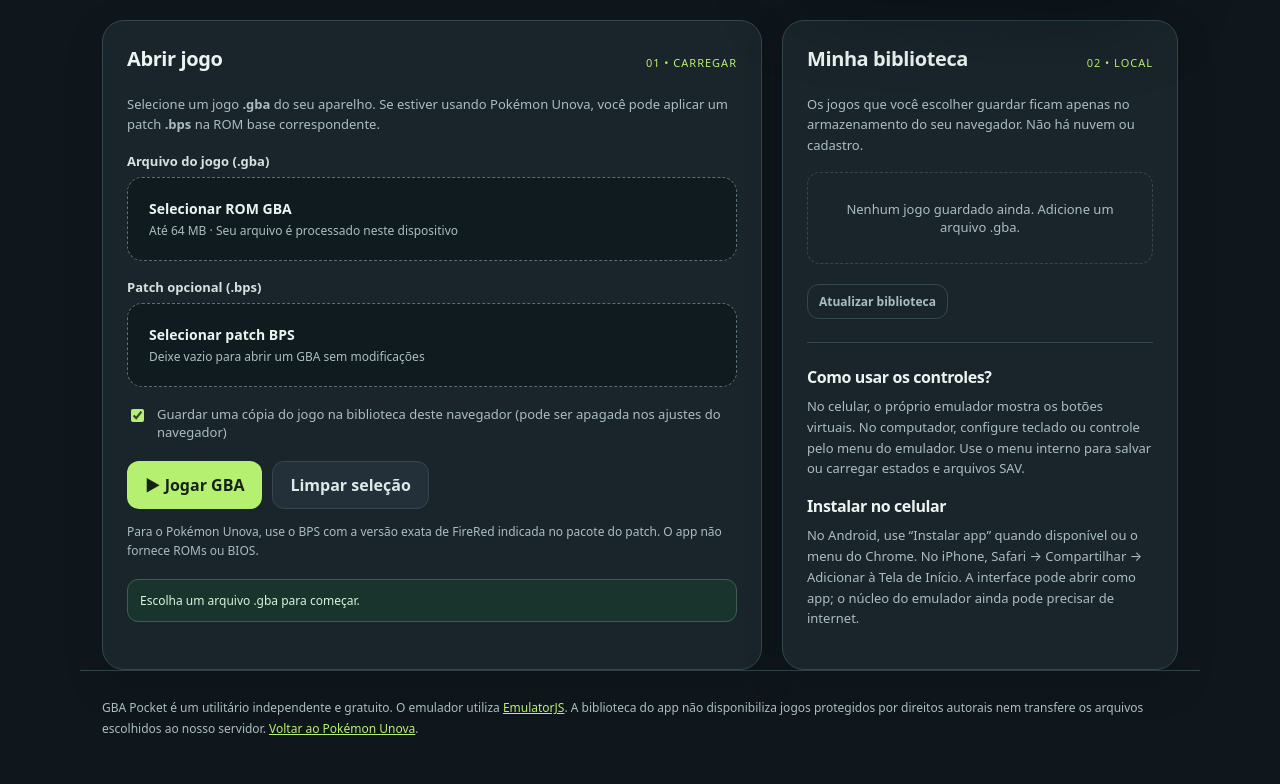
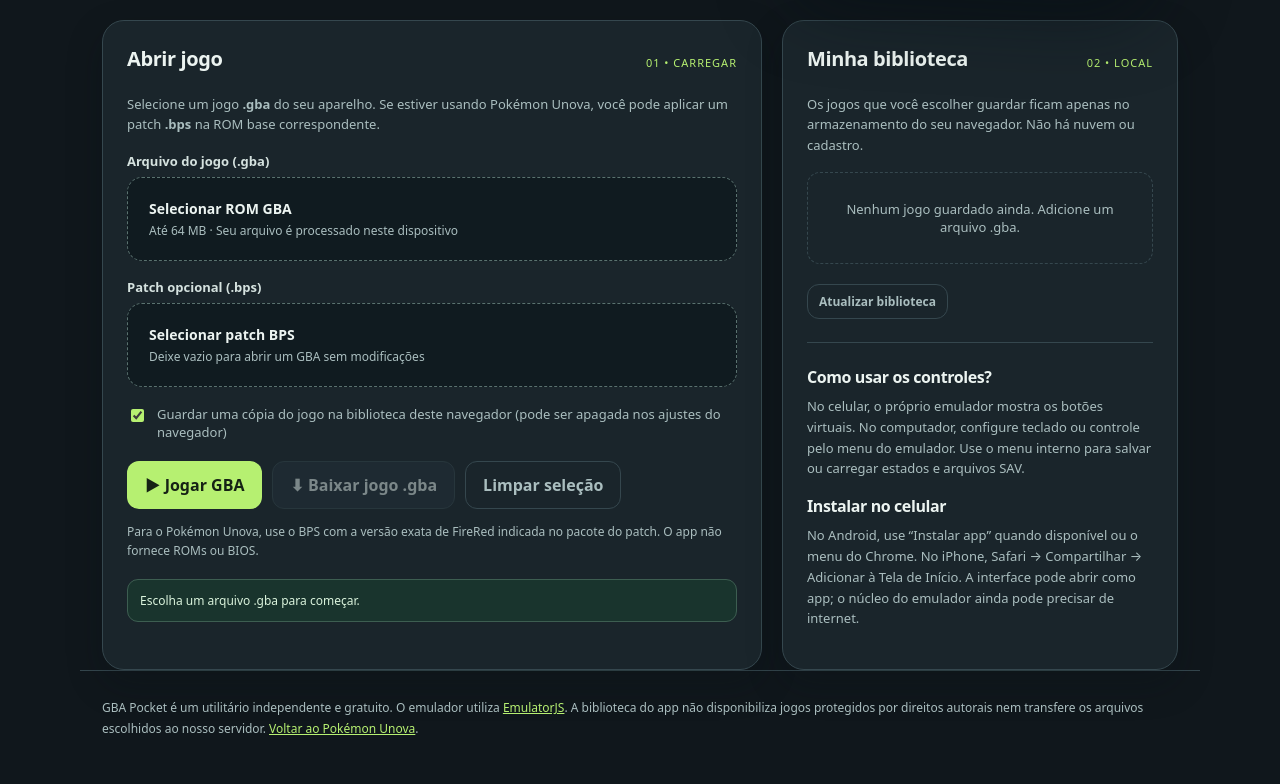
Before and after one commit to uchihajk798-svg/pokemon-unova, a plain HTML site: page docs/app/index.html in a window 1280 px wide. Shown: the part 510-1294 px from the top of the page. Drawn offline with Linux system fonts and the light colour scheme.

Commit message:
feat(gba): botão para baixar .gba gerado localmente do patch BPS

```diff
--- a/docs/app/index.html
+++ b/docs/app/index.html
@@ -70,7 +70,7 @@
       <label class="fieldlabel" for="patch">Patch opcional (.bps)</label>
       <label class="filebox" for="patch"><strong id="patchlabel">Selecionar patch BPS</strong><small>Deixe vazio para abrir um GBA sem modificações</small><input id="patch" type="file" accept=".bps"></label>
       <label class="check"><input type="checkbox" id="remember" checked><span>Guardar uma cópia do jogo na biblioteca deste navegador (pode ser apagada nos ajustes do navegador)</span></label>
-      <div class="buttonrow"><button class="btn" id="play">▶ Jogar GBA</button><button class="btn secondary" id="clear">Limpar seleção</button></div>
+      <div class="buttonrow"><button class="btn" id="play">▶ Jogar GBA</button><button class="btn secondary" id="download-game" disabled>⬇ Baixar jogo .gba</button><button class="btn ghost" id="clear">Limpar seleção</button></div>
       <p class="note">Para o Pokémon Unova, use o BPS com a versão exata de FireRed indicada no pacote do patch. O app não fornece ROMs ou BIOS.</p>
       <div class="status" id="status" role="status" aria-live="polite">Escolha um arquivo .gba para começar.</div>
     </section>
```
